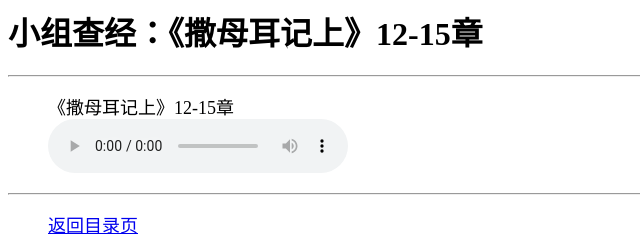
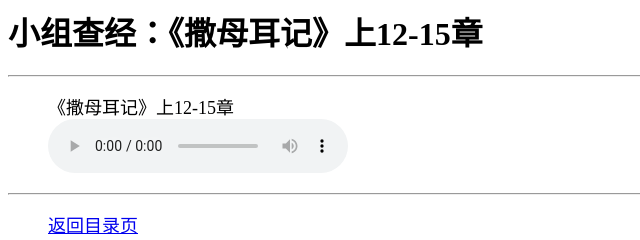
Before and after one commit to NCCChurch/group, a plain HTML site: page 20240426.html in a window 1280 px wide. Shown: the full height of the page, 0-640 px from the left. Drawn offline with Linux system fonts and the light colour scheme.

Commit message:
Update 20240426.html

```diff
--- a/20240426.html
+++ b/20240426.html
@@ -2,14 +2,14 @@
 
 <p>
 
-<h1>小组查经：《撒母耳记上》12-15章</h1>
+<h1>小组查经：《撒母耳记》上12-15章</h1>
 
 <p>
 <hr>
 
 <ul style="list-style:none">
 
-	<li><font size="4">《撒母耳记上》12-15章 </font></li>
+	<li><font size="4">《撒母耳记》上12-15章 </font></li>
 	<li><audio controls src="./20240426/20240426.mp3"></audio></li>
 
 </ul>
```
